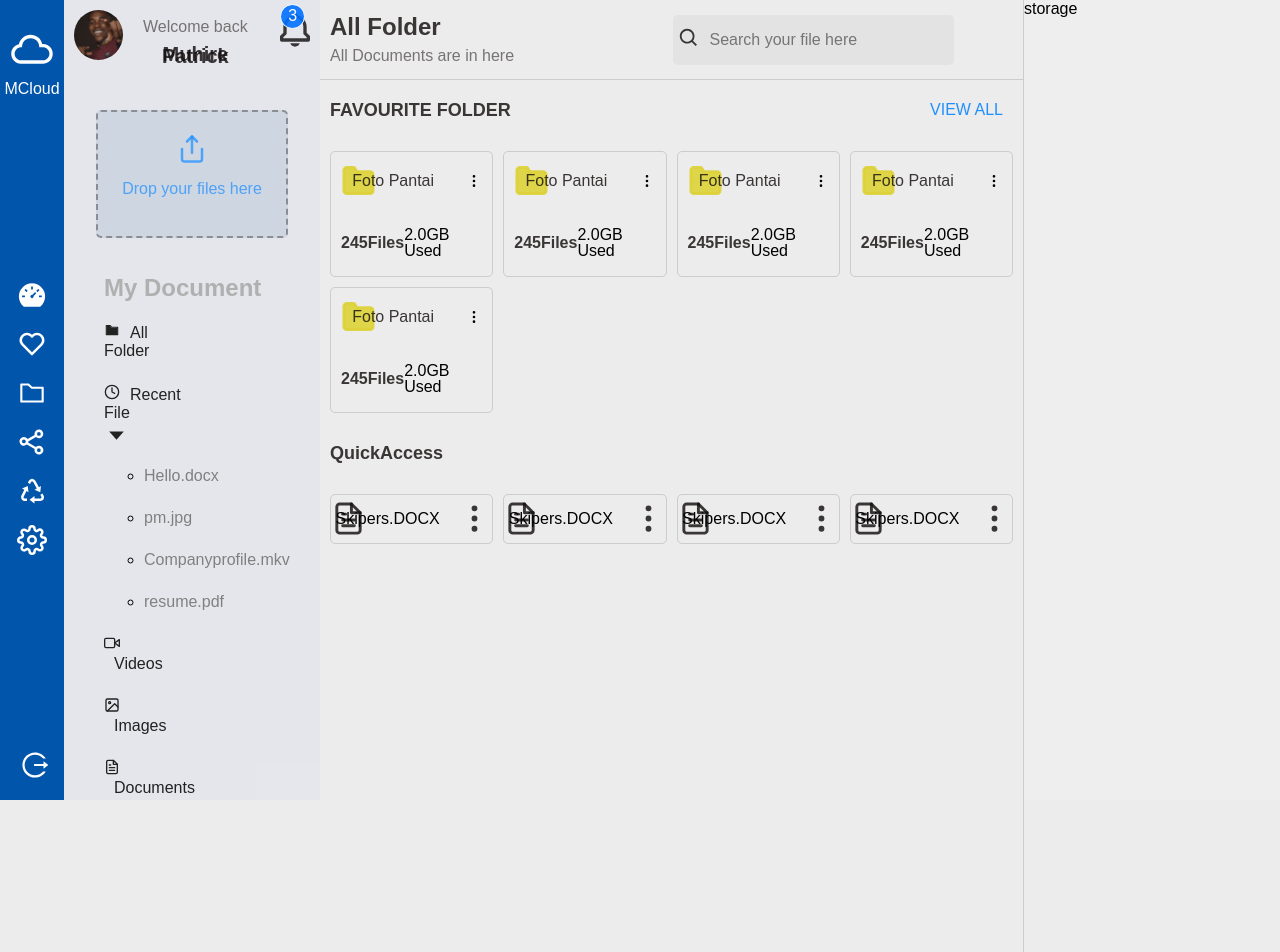
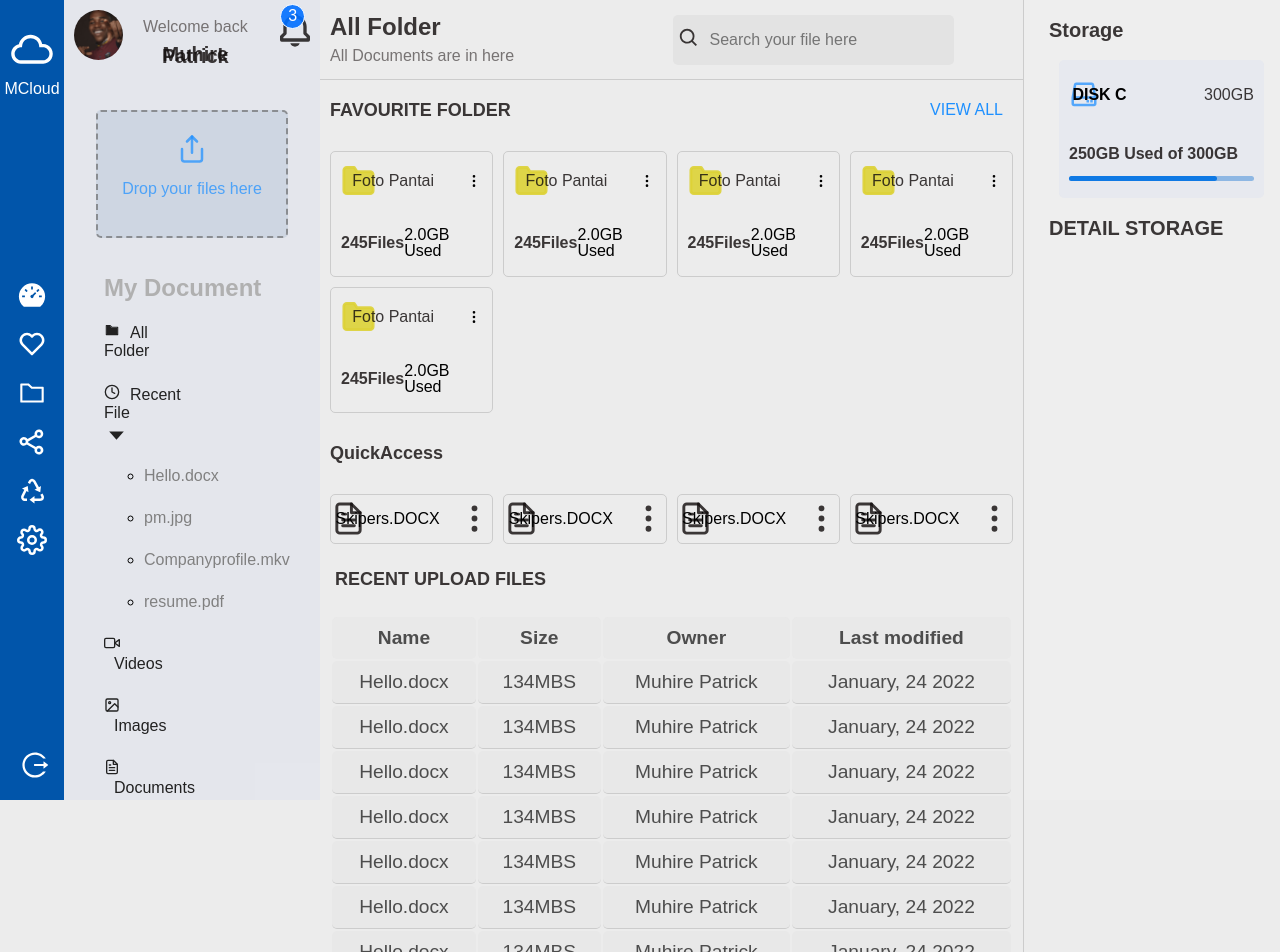
Before and after one commit to pmuhire/mcloud-fe, a React (Create React App) app: page / in a window 1280 px wide. Shown: the top 952 px of the page. Built offline with nearby package versions, Linux system fonts and the light colour scheme.

Commit message:
added storage_track boilerplate sidebar

```diff
--- a/src/components/dashboard/dashboard.css
+++ b/src/components/dashboard/dashboard.css
@@ -13,10 +13,11 @@
 }
 .dashboard .content{
     margin-left: 25%;
+    height: auto;
     width: 55%;
-    height: 200vh;
     border-right: 1px solid #ccc;
-    /* background: red; */
+    scroll-behavior: smooth;
+    transition: all 0.3s ease;
 }
 .dashboard .storage{
     position: fixed;
@@ -25,5 +26,4 @@
     width: 20%;
     height: 100vh;
     background: #eee;
-    /* background: red; */
 }
--- a/src/components/dashboard/dashboard.jsx
+++ b/src/components/dashboard/dashboard.jsx
@@ -4,6 +4,8 @@ import './dashboard.css';
 import Navbar from '../navbar/navbar';
 import Favourites from '../favourites/favourites';
 import QuickAccess from '../quikaccess/QuickAccess';
+import RecentUpload from '../recentUploads/RecentUpload';
+import Storage from '../storage/Storage';
 
 export class Dashboard extends Component {
     render() {
@@ -16,9 +18,10 @@ export class Dashboard extends Component {
                    <Navbar />
                    <Favourites />
                    <QuickAccess />
+                   <RecentUpload />
                 </section>
                 <section className='storage'>
-                    storage
+                    <Storage />
                 </section>
             </div>
         )
--- /dev/null
+++ b/src/components/recentUploads/RecentUpload.jsx
@@ -0,0 +1,62 @@
+import React from 'react';
+import "./recentUpload.css"
+
+export default function RecentUpload() {
+    return (
+        <div className='recent__uploads'>
+            <h2>RECENT UPLOAD FILES</h2>
+            <table>
+                <tr>
+                    <th>Name</th>
+                    <th>Size</th>
+                    <th>Owner</th>
+                    <th>Last modified</th>
+                </tr>
+                <tr>
+                    <td>
+                        Hello.docx
+                    </td>
+                    <td>134MBS</td>
+                    <td>Muhire Patrick</td>
+                    <td>January, 24 2022</td>
+                </tr>
+                <tr>
+                    <td>Hello.docx</td>
+                    <td>134MBS</td>
+                    <td>Muhire Patrick</td>
+                    <td>January, 24 2022</td>
+                </tr>
+                <tr>
+                    <td>Hello.docx</td>
+                    <td>134MBS</td>
+                    <td>Muhire Patrick</td>
+                    <td>January, 24 2022</td>
+                </tr>
+                <tr>
+                    <td>Hello.docx</td>
+                    <td>134MBS</td>
+                    <td>Muhire Patrick</td>
+                    <td>January, 24 2022</td>
+                </tr>
+                <tr>
+                    <td>Hello.docx</td>
+                    <td>134MBS</td>
+                    <td>Muhire Patrick</td>
+                    <td>January, 24 2022</td>
+                </tr>
+                <tr>
+                    <td>Hello.docx</td>
+                    <td>134MBS</td>
+                    <td>Muhire Patrick</td>
+                    <td>January, 24 2022</td>
+                </tr>
+                <tr>
+                    <td>Hello.docx</td>
+                    <td>134MBS</td>
+                    <td>Muhire Patrick</td>
+                    <td>January, 24 2022</td>
+                </tr>
+            </table>
+        </div>
+    )
+}
--- /dev/null
+++ b/src/components/recentUploads/recentUpload.css
@@ -0,0 +1,30 @@
+.recent__uploads{
+    width: 100%;
+}
+.recent__uploads h2{
+    color: #130f0fd2;
+    font-size: 18px;
+    margin-left: 15px;
+}
+table{
+    width: 100%;
+    border-radius: 5px;
+    border: none;
+    padding: 10px;
+}
+table td,
+table th{
+    background-color: #d6d6d62d;
+    color: #252525cb;
+    font-size: 1.2rem;
+    padding: 10px;
+    height: 20px;
+    border-radius: 5px;
+}
+table td{
+    text-align: center;
+    border-bottom: 1px solid #ccc;
+}
+table td:first-child{
+    font-size: bold;
+}
--- /dev/null
+++ b/src/components/storage/Storage.jsx
@@ -0,0 +1,29 @@
+import React from 'react';
+import "./storage.css";
+import { BiHdd } from 'react-icons/bi';
+
+const headerFontStyles = { color: '#1e8fffbb', fontSize: '30px' };
+export default function Storage() {
+    return (
+        <div className='storage_section'>
+            <h2>Storage</h2>
+            <div className="card disk">
+                <div className="upper">
+                    <BiHdd style={headerFontStyles} />
+                    <h4>DISK C</h4>
+                    <p>300GB</p>
+                </div>
+                <div className="lower">
+                    <h4>250GB Used of 300GB</h4>
+                    <div className="percentage">
+                        <div className="used"></div>
+                    </div>
+                </div>
+            </div>
+            <div className="detail_storage">
+                <h2>DETAIL STORAGE</h2>
+
+            </div>
+        </div>
+    )
+}
--- /dev/null
+++ b/src/components/storage/storage.css
@@ -0,0 +1,40 @@
+.storage_section{
+    width: 100%;
+}
+.storage_section h2{
+    color: #130f0fd2;
+    font-size: 20px;
+    padding: 2px 25px;
+}
+.storage_section .disk{
+    width: 80%;
+    border-radius: 5px;
+    margin: 5px 35px;
+    background: #3269ff0a;
+}
+.disk .upper h4{
+    margin-left: -10rem;
+}
+.disk .lower{
+    width: 100%;
+    display: flex;
+    flex-direction: column;
+    margin-top: -0.5rem;
+}
+.disk .lower h4{
+    width: 100%;
+}
+.disk .lower .percentage{
+    width: 100%;
+    height: 5px;
+    margin-top: -0.5rem;
+    margin-bottom: 1rem;
+    background: #0a6ed167;
+    border-radius: 5px;
+}
+.percentage .used{
+    width: 80%;
+    background: #0f79e4;
+    border-radius: 5px;
+    height: 5px;
+}
```
